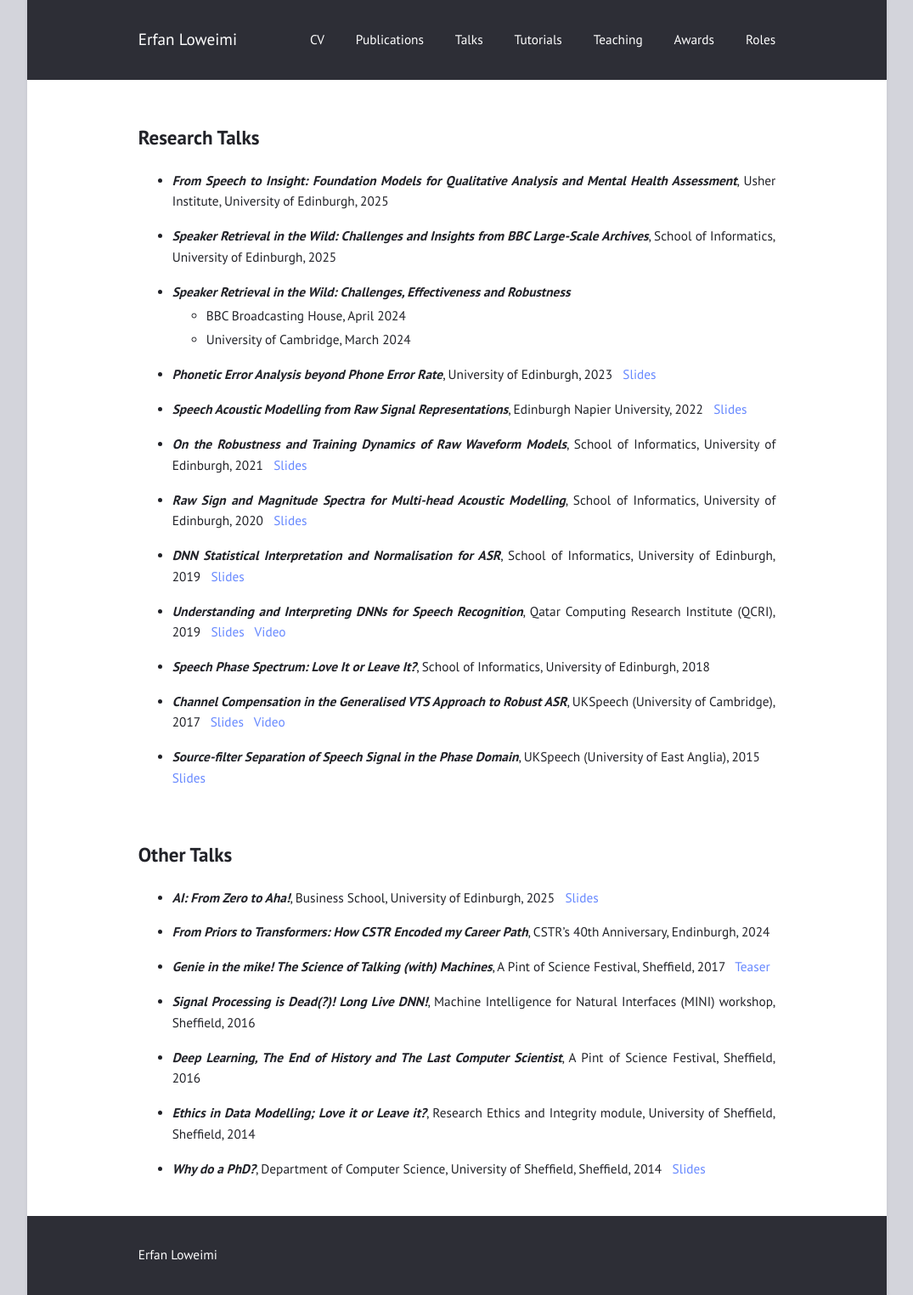
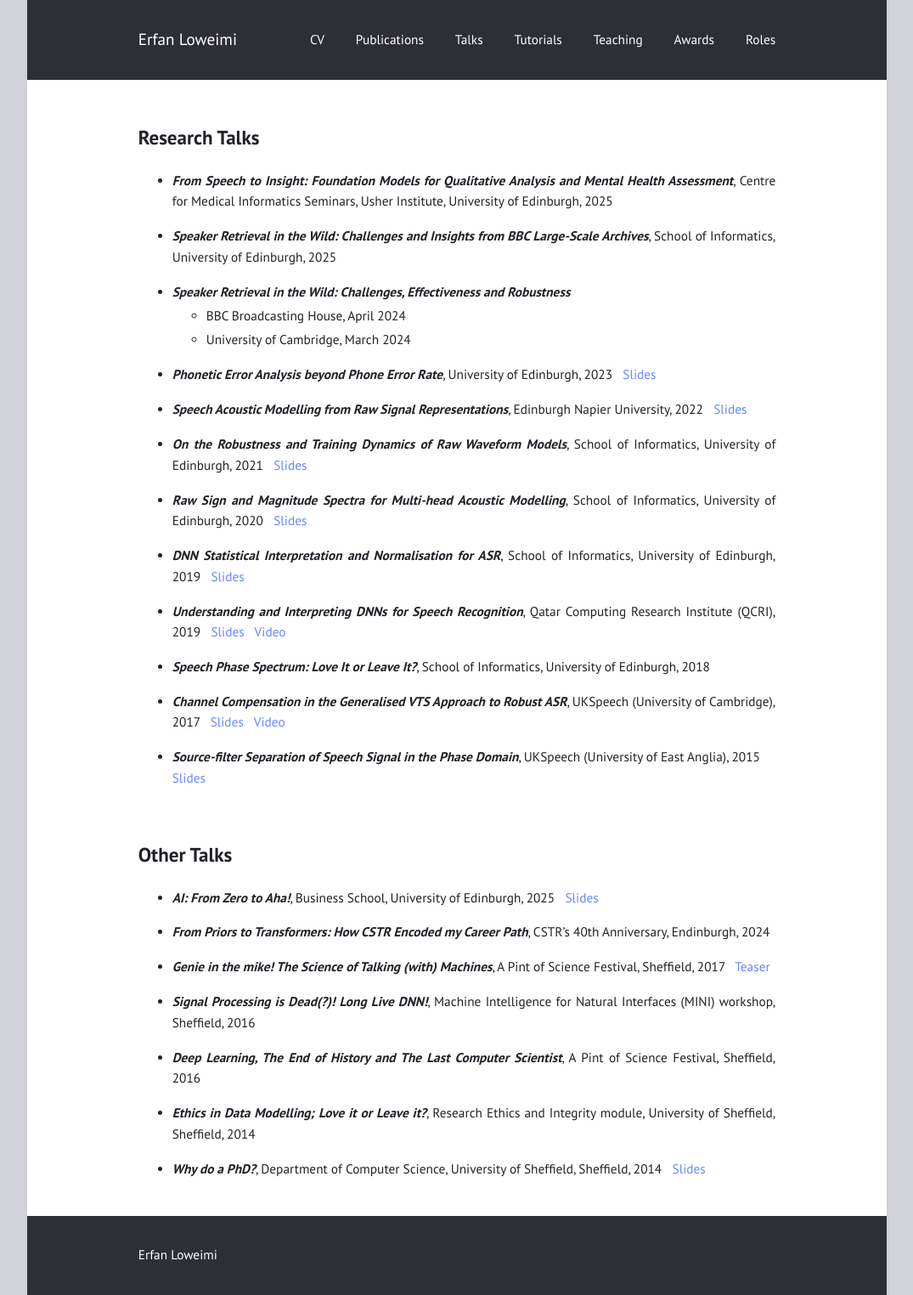
Before and after one commit to eloweimi/eloweimi.github.io, a Jekyll site: the page built from talks.md, in a window 1280 px wide. Shown: the whole page at 85% size, without its empty margins (102-1177 px from the left). Built offline with Jekyll 4.4.1, drawn with Linux system fonts in a browser that asks for light colours.

Commit message:
Update talks.md

```diff
--- a/talks.md
+++ b/talks.md
@@ -6,7 +6,7 @@
 
 ## Research Talks ##
 
-  * ***From Speech to Insight: Foundation Models for Qualitative Analysis and Mental Health Assessment***, Usher Institute, University of Edinburgh, 2025
+  * ***From Speech to Insight: Foundation Models for Qualitative Analysis and Mental Health Assessment***, Centre for Medical Informatics Seminars, Usher Institute, University of Edinburgh, 2025
 
   * ***Speaker Retrieval in the Wild: Challenges and Insights from BBC Large-Scale Archives***, School of Informatics, University of Edinburgh, 2025
 
```
